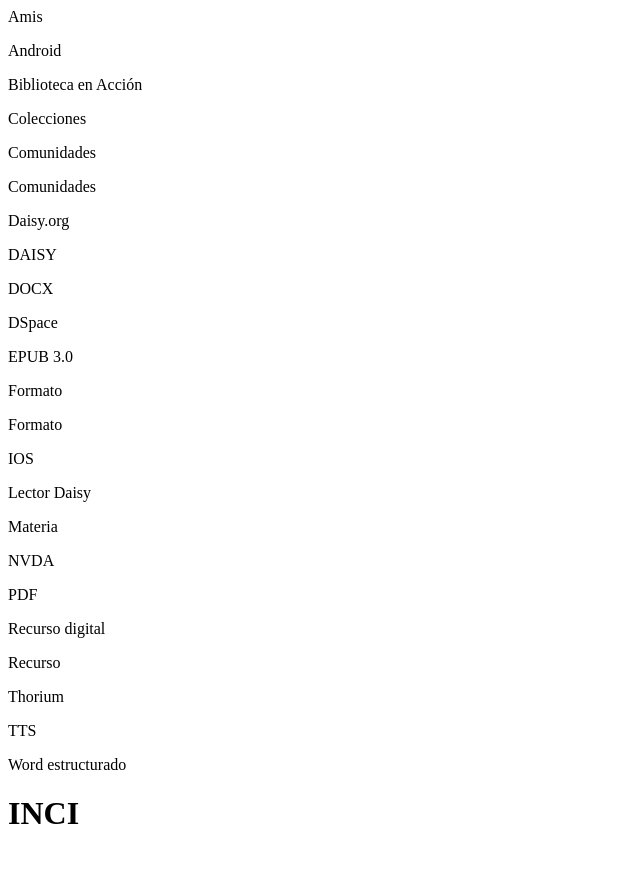
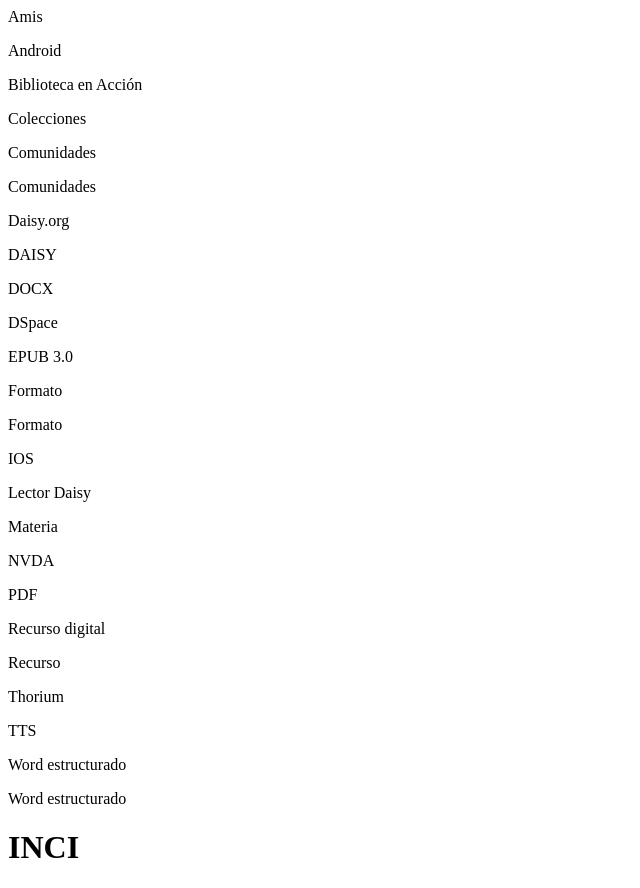
Before and after one commit to RichardBravo-Metabiblioteca/metabiblioteca-inci.github.io, a plain HTML site: page index.html in a window 1280 px wide. Shown: the whole page, without its empty margins (0-640 px from the left). Before the commit the page ends 854 px from the top, so only its background shows below. Drawn offline with Linux system fonts and the light colour scheme.

Commit message:
otro commit

```diff
--- a/index.html
+++ b/index.html
@@ -22,5 +22,6 @@
 						<p>Thorium</p>
 						<p>TTS</p>
 						<p>Word estructurado</p>
+<p>Word estructurado</p>
 
 <h1>INCI</h1>
```
